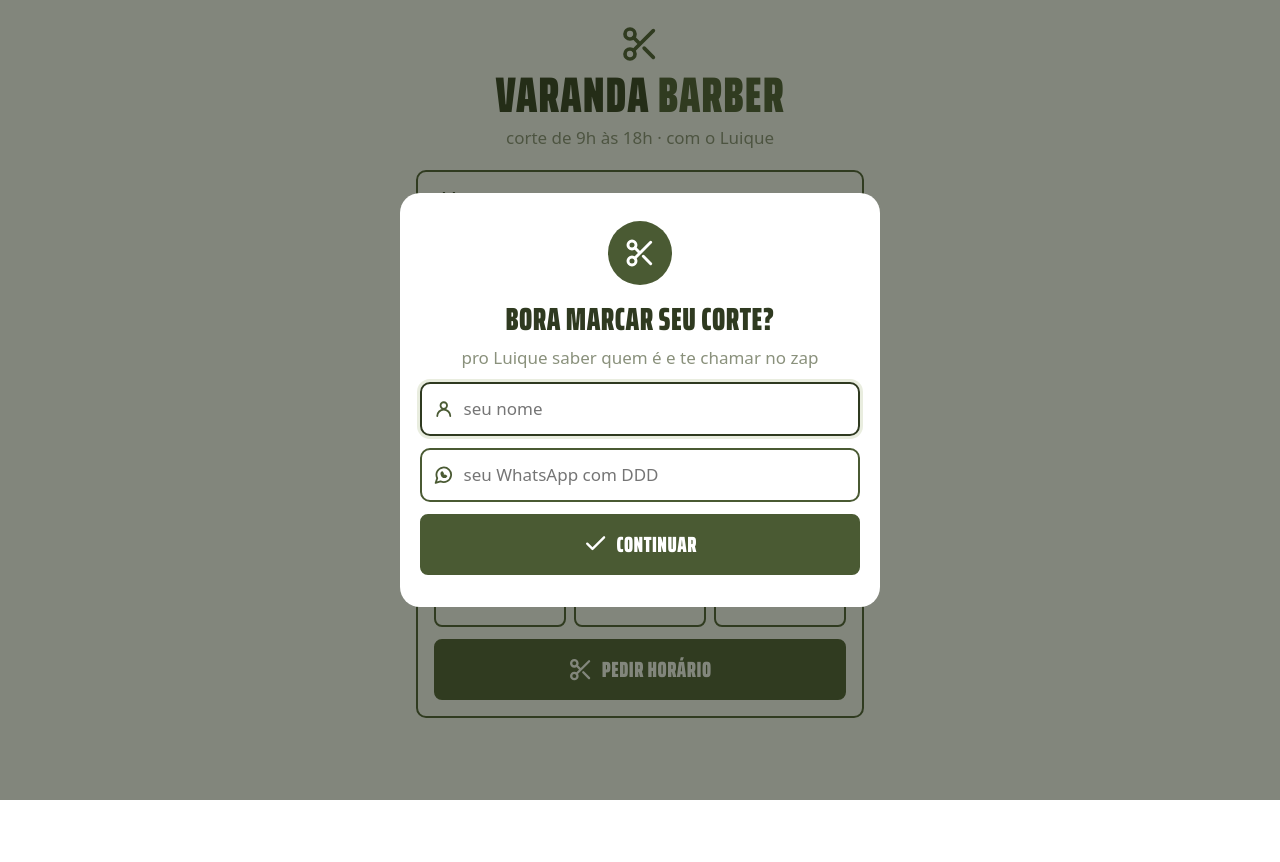
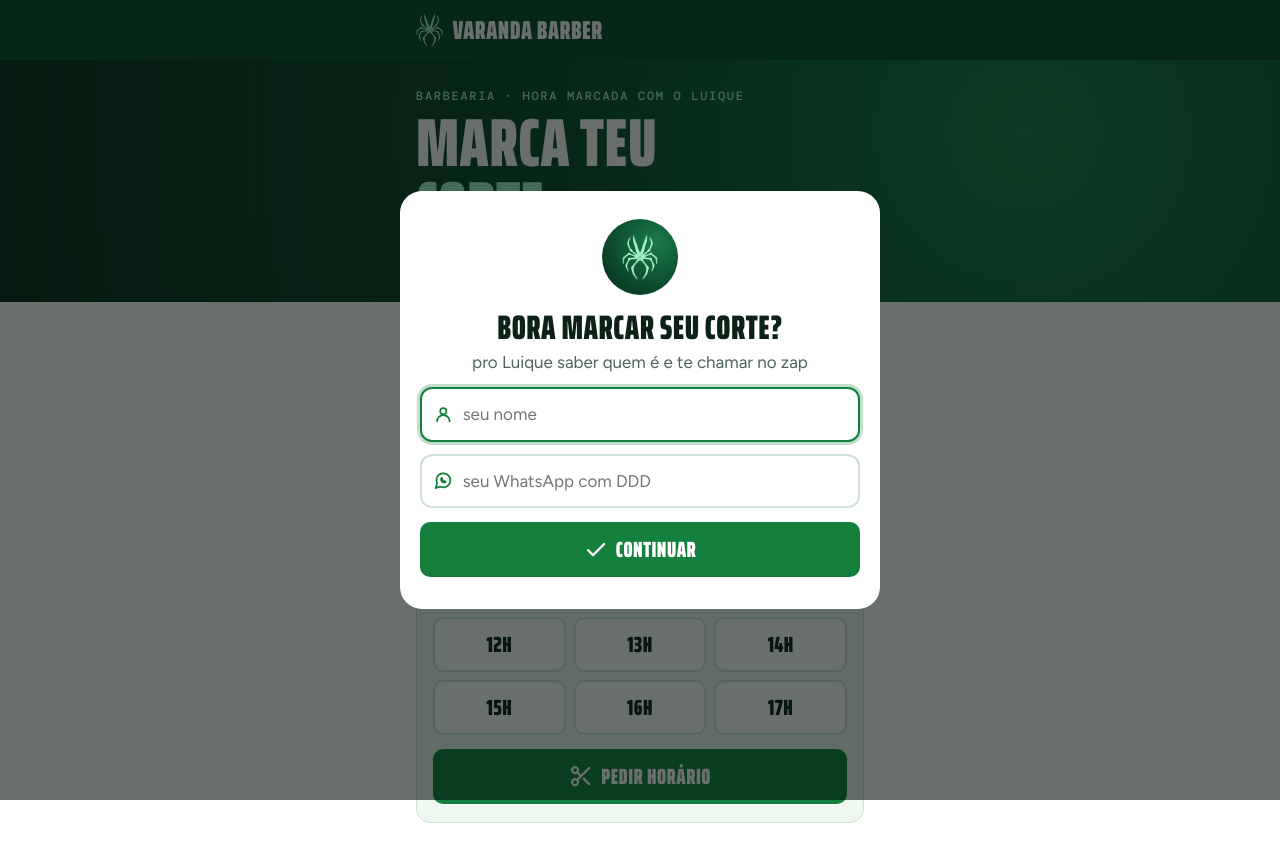
Before and after one commit to fernandollisboa/varanda-barber, a website: page index.html in a window 1280 px wide. Before the commit the page ends 800 px from the top, so only its background shows below. Drawn offline with Linux system fonts and the light colour scheme; no server answers.

Commit message:
cara do site da Varanda: verde floresta e menta, claro e escuro, logo da aranha-tesoura, Figtree e DM Mono
Co-Authored-By: Claude Opus 5.5 <noreply@anthropic.com>
Claude-Session: https://claude.ai/code/session_01Qf14oaAzRDyCQ3rerEVrjR

```diff
--- a/app.js
+++ b/app.js
@@ -97,7 +97,7 @@
   function quemE() {
     const g = guarda();
     $modal.innerHTML = `<form class="caixa" id="quem" novalidate>
-      <div class="selo">${ic('tesoura')}</div>
+      <div class="selo"><span class="marca"></span></div>
       <h2>bora marcar seu corte?</h2>
       <p>pro ${BARBEIRO} saber quem é e te chamar no zap</p>
       <label class="campo">${ic('pessoa')}<input id="nome" maxlength="40" placeholder="seu nome" autocomplete="given-name" value="${esc(g.nome || '')}"></label>
--- a/fonts/LICENCA.txt
+++ b/fonts/LICENCA.txt
@@ -1 +1,3 @@
 Saira Extra Condensed Black (fonts/SairaExtraCondensed.woff2): Copyright 2016 The Saira Project Authors. SIL Open Font License 1.1 (https://openfontlicense.org), não MIT.
+Figtree (fonts/Figtree.woff2): Copyright 2022 The Figtree Project Authors. SIL Open Font License 1.1, não MIT.
+DM Mono (fonts/DMMono.woff2): Copyright 2020 The DM Mono Project Authors. SIL Open Font License 1.1, não MIT.
--- a/index.html
+++ b/index.html
@@ -7,14 +7,15 @@
 <title>Varanda Barber · agendar corte</title>
 <meta property="og:title" content="Varanda Barber">
 <meta property="og:description" content="escolhe o horário e o barbeiro confirma">
-<meta name="theme-color" content="#ffffff">
+<meta name="theme-color" content="#0c4a2d">
 <link rel="manifest" href="manifest.json">
-<link rel="stylesheet" href="style.css?v=2026-11-19k">
+<link rel="stylesheet" href="style.css?v=2026-11-19l">
 </head>
 <body>
-<header><svg class="logo" viewBox="0 0 24 24" aria-hidden="true"><circle cx="6" cy="6" r="3"/><circle cx="6" cy="18" r="3"/><path d="M20 4 8.1 15.9M14.5 14.5 20 20M8.1 8.1 12 12"/></svg><h1>Varanda <span>Barber</span></h1><p>corte de 9h às 18h · com o Luique</p></header>
+<header class="top"><div class="wrap"><span class="marca" aria-hidden="true"></span><b>Varanda Barber</b></div></header>
+<section class="hero"><div class="wrap"><p class="eyebrow">barbearia · hora marcada com o Luique</p><h1>Marca teu <span>corte.</span></h1><p class="sub">segunda a sábado, de 9h às 18h</p></div></section>
 <main id="app"></main>
 <div id="modal" hidden></div>
-<script src="app.js?v=2026-11-19k"></script>
+<script src="app.js?v=2026-11-19l"></script>
 </body>
 </html>
--- a/style.css
+++ b/style.css
@@ -1,59 +1,77 @@
-/* verde musgo (o do short militar) no branco; a fonte é a Saira Extra Condensed Black, estreita e bem preta (fonts/, OFL).
-   semáforo só no status: amarelo espera, verde confirmado */
+/* a cara do site da Varanda (varanda-site2.vercel.app): verde floresta e menta, claro ou escuro conforme o celular.
+   títulos na Saira Extra Condensed Black, texto na Figtree, rótulos na DM Mono (fonts/, OFL); o logo é a aranha-tesoura (logo.png).
+   semáforo só no status: creme espera, verde confirmado */
 @font-face { font-family: 'Saira Extra Condensed'; src: url(fonts/SairaExtraCondensed.woff2) format('woff2'); font-weight: 900; font-display: swap; }
+@font-face { font-family: 'Figtree'; src: url(fonts/Figtree.woff2) format('woff2'); font-weight: 300 900; font-display: swap; }
+@font-face { font-family: 'DM Mono'; src: url(fonts/DMMono.woff2) format('woff2'); font-weight: 500; font-display: swap; }
 :root {
-  --musgo: #4a5a33; --musgo-escuro: #2f3a20; --musgo-claro: #e9eddf; --branco: #fff; --tinta: #26301a; --apagado: #8a917c;
-  --amarelo: #f4e7b8; --verde: #5f7f40;
+  --bg: #ffffff; --fg: #0d2217; --surface: #eef8f1; --line: #cfe3d6; --muted: #4d6558;
+  --brand: #0c4a2d; --brand-fg: #ffffff; --accent: #15803d; --accent-fg: #ffffff; --mint: #a7f3c8; --mint-ink: #06301c;
+  --espera: #f4e7b8; --espera-fg: #3d3410; --ok: #1f7a4d; --ok-fg: #ffffff; --bad: #b3261e;
+  --display: 'Saira Extra Condensed', 'Arial Narrow', Impact, sans-serif; --mono: 'DM Mono', ui-monospace, monospace;
+}
+@media (prefers-color-scheme: dark) {
+  :root {
+    --bg: #07140d; --fg: #e9f5ee; --surface: #0e2217; --line: #22402e; --muted: #9fb8a8;
+    --brand: #04100a; --brand-fg: #e9f5ee; --accent: #3ecf7e; --accent-fg: #04100a;
+    --espera: #f4e7b8; --espera-fg: #2a2410; --ok: #5cc795; --ok-fg: #04100a; --bad: #ff8a80;
+  }
 }
 * { box-sizing: border-box; }
-body { margin: 0; background: var(--branco); color: var(--tinta); font: 17px/1.4 system-ui, sans-serif; }
-h1, h2, button, .botao, .status, .quando { font-family: 'Saira Extra Condensed', system-ui, sans-serif; font-weight: 900; text-transform: uppercase; letter-spacing: .5px; }
-header { text-align: center; padding: 24px 16px 4px; }
-.logo { width: 40px; height: 40px; fill: none; stroke: var(--musgo); stroke-width: 2.2; stroke-linecap: round; stroke-linejoin: round; }
-h1 { margin: 0; font-size: clamp(34px, 12.5vw, 50px); letter-spacing: 1px; line-height: 1; color: var(--musgo-escuro); }
-h1 span { color: var(--musgo); }
-header p { margin: 6px 0 0; color: var(--apagado); }
-main { max-width: 480px; margin: 0 auto; padding: 16px; }
-.cartao { border: 2px solid var(--musgo); border-radius: 10px; padding: 16px; margin-bottom: 16px; }
-h2 { margin: 0 0 12px; font-size: 26px; color: var(--musgo-escuro); display: flex; align-items: center; gap: 8px; }
+body { margin: 0; background: var(--bg); color: var(--fg); font: 17px/1.45 'Figtree', system-ui, sans-serif; }
+.wrap { max-width: 480px; margin: 0 auto; padding: 0 16px; }
+h1, h2, button, .botao, .quando { font-family: var(--display); font-weight: 900; text-transform: uppercase; letter-spacing: .5px; }
+
+/* o logo: a aranha-tesoura, pintada com a cor do texto */
+.marca { display: inline-block; aspect-ratio: 406 / 520; height: 34px; background: currentColor; -webkit-mask: url(logo.png) center / contain no-repeat; mask: url(logo.png) center / contain no-repeat; }
+.top { position: sticky; top: 0; z-index: 5; background: var(--brand); color: var(--brand-fg); }
+.top .wrap { display: flex; align-items: center; gap: 10px; min-height: 60px; }
+.top .marca { color: var(--mint); }
+.top b { font: 900 26px/1 var(--display); text-transform: uppercase; letter-spacing: .5px; }
+.hero { color: #fff; background: radial-gradient(circle at 80% 30%, #1b7a4a 0%, #0c4a2d 45%, #062a19 100%); padding: 28px 0 30px; }
+.eyebrow { font: 500 12px var(--mono); letter-spacing: .14em; text-transform: uppercase; color: var(--mint); margin: 0 0 8px; }
+.hero h1 { margin: 0; font-size: clamp(48px, 15vw, 68px); line-height: .92; }
+.hero h1 span { display: block; color: var(--mint); }
+.sub { margin: 10px 0 0; color: #cfe8d9; }
+
+main { max-width: 480px; margin: 0 auto; padding: 18px 16px 32px; }
+.cartao { background: var(--surface); border: 1px solid var(--line); border-radius: 14px; padding: 18px 16px; margin-bottom: 16px; }
+h2 { margin: 0 0 12px; font-size: 26px; line-height: 1.1; display: flex; align-items: center; gap: 8px; }
 .grade { display: grid; grid-template-columns: repeat(3, 1fr); gap: 8px; }
-.dias { margin-bottom: 14px; }
-button, .botao { display: flex; align-items: center; justify-content: center; gap: 8px; font-size: 22px; border: 2px solid var(--musgo); background: var(--branco); color: var(--musgo-escuro); border-radius: 8px; padding: 11px 6px; cursor: pointer; text-align: center; text-decoration: none; width: 100%; }
-button[aria-pressed="true"] { background: var(--musgo-escuro); border-color: var(--musgo-escuro); color: var(--branco); }
-button:disabled { border-color: #d9ddd0; color: #b8bdab; background: transparent; cursor: default; text-decoration: line-through; }
-.principal, #zap { background: var(--musgo); color: var(--branco); margin-top: 12px; }
-#remarca, #volta { margin-top: 8px; }
-input { font: inherit; width: 100%; padding: 11px; border: 2px solid var(--musgo); border-radius: 8px; margin-top: 12px; }
-.status { display: inline-flex; align-items: center; gap: 6px; padding: 3px 12px; border-radius: 99px; font-size: 18px; }
-.status.espera { background: var(--amarelo); color: var(--tinta); }
-.status.ok { background: var(--verde); color: var(--branco); }
+.dias { margin-bottom: 16px; }
+button, .botao { display: flex; align-items: center; justify-content: center; gap: 8px; width: 100%; min-height: 48px; font-size: 22px; border: 2px solid var(--line); background: var(--bg); color: var(--fg); border-radius: 10px; padding: 8px 6px; cursor: pointer; text-decoration: none; }
+button[aria-pressed="true"] { background: var(--brand); border-color: var(--brand); color: var(--mint); }
+button:disabled { color: var(--line); border-style: dashed; background: transparent; cursor: default; text-decoration: line-through; }
+.principal, #zap { background: var(--accent); border-color: var(--accent); color: var(--accent-fg); margin-top: 14px; }
+#remarca, #volta { margin-top: 8px; background: transparent; }
+input { font: inherit; width: 100%; padding: 12px; border: 2px solid var(--line); border-radius: 10px; margin-top: 12px; background: var(--bg); color: var(--fg); }
+.status { display: inline-flex; align-items: center; gap: 6px; padding: 4px 12px; border-radius: 99px; font: 500 13px var(--mono); letter-spacing: .08em; text-transform: uppercase; }
+.status.espera { background: var(--espera); color: var(--espera-fg); }
+.status.ok { background: var(--ok); color: var(--ok-fg); }
 #meu .status { margin: 0 0 4px; }
-.pedido { display: flex; align-items: center; justify-content: space-between; gap: 8px; padding: 10px 0 10px 10px; border-top: 1px solid var(--musgo-claro); border-left: 5px solid var(--amarelo); }
-.pedido.ok { border-left-color: var(--verde); }
-.pedido.alvo { background: #faf4dc; }
-.pedido button { width: auto; padding: 10px 14px; }
-.tel { color: var(--musgo); font-weight: 700; }
-.vazio, .erro { color: var(--apagado); margin: 0; }
-.erro { color: #a3312a; }
-
-/* ícones */
-.ic { width: 1.15em; height: 1.15em; flex: none; fill: none; stroke: currentColor; stroke-width: 2.2; stroke-linecap: round; stroke-linejoin: round; }
-.quando { display: flex; align-items: center; gap: 8px; flex-wrap: wrap; font-size: 32px; text-transform: uppercase; color: var(--musgo-escuro); margin: 0 0 12px; }
+.quando { display: flex; align-items: center; gap: 8px; flex-wrap: wrap; font-size: 34px; line-height: 1; color: var(--fg); margin: 0 0 14px; }
 .quando span { display: inline-flex; align-items: center; gap: 8px; }
-.eu { background: var(--musgo-claro); border-color: var(--musgo-claro); color: var(--musgo-escuro); font: 15px system-ui, sans-serif; text-transform: none; letter-spacing: 0; margin-bottom: 16px; justify-content: flex-start; padding: 10px 14px; }
+.eu { background: var(--surface); border: 1px solid var(--line); color: var(--fg); font: 500 15px 'Figtree', system-ui, sans-serif; text-transform: none; letter-spacing: 0; margin-bottom: 16px; justify-content: flex-start; padding: 10px 14px; min-height: 0; }
 .eu .ic:last-child { margin-left: auto; opacity: .6; }
-.tel { display: inline-flex; align-items: center; gap: 4px; }
+.pedido { display: flex; align-items: center; justify-content: space-between; gap: 8px; padding: 10px 0 10px 12px; border-top: 1px solid var(--line); border-left: 5px solid var(--espera); }
+.pedido.ok { border-left-color: var(--ok); }
+.pedido.alvo { background: color-mix(in srgb, var(--espera) 30%, transparent); }
+.pedido button { width: auto; padding: 8px 14px; font-size: 20px; background: var(--accent); border-color: var(--accent); color: var(--accent-fg); }
+.tel { display: inline-flex; align-items: center; gap: 4px; color: var(--accent); font-weight: 700; }
+.vazio, .erro { color: var(--muted); margin: 0; }
+.erro { color: var(--bad); }
+.ic { width: 1.1em; height: 1.1em; flex: none; fill: none; stroke: currentColor; stroke-width: 2.2; stroke-linecap: round; stroke-linejoin: round; }
 
 /* o pop-up da chegada */
-#modal { position: fixed; inset: 0; background: rgba(28, 36, 18, .55); display: flex; align-items: flex-end; justify-content: center; z-index: 10; }
+#modal { position: fixed; inset: 0; background: rgba(4, 16, 10, .6); display: flex; align-items: flex-end; justify-content: center; z-index: 10; }
 #modal[hidden] { display: none; }
-.caixa { background: var(--branco); width: 100%; max-width: 480px; border-radius: 20px 20px 0 0; padding: 28px 20px 24px; text-align: center; animation: sobe .25s ease-out; }
-@media (min-width: 520px) { #modal { align-items: center; } .caixa { border-radius: 20px; } }
+.caixa { background: var(--bg); color: var(--fg); width: 100%; max-width: 480px; border-radius: 22px 22px 0 0; padding: 28px 20px 24px; text-align: center; animation: sobe .25s ease-out; }
+@media (min-width: 520px) { #modal { align-items: center; } .caixa { border-radius: 22px; } }
 @keyframes sobe { from { transform: translateY(40px); opacity: 0; } }
-.caixa h2 { justify-content: center; font-size: 32px; margin: 12px 0 4px; }
-.caixa > p { margin: 0 0 8px; color: var(--apagado); }
-.selo { width: 64px; height: 64px; margin: 0 auto; border-radius: 50%; background: var(--musgo); color: var(--branco); display: grid; place-items: center; }
-.selo .ic { width: 32px; height: 32px; }
-.campo { display: flex; align-items: center; gap: 10px; border: 2px solid var(--musgo); border-radius: 10px; padding: 0 12px; margin-top: 12px; color: var(--musgo); }
-.campo:focus-within { border-color: var(--musgo-escuro); box-shadow: 0 0 0 3px var(--musgo-claro); }
+.caixa h2 { justify-content: center; font-size: 34px; margin: 14px 0 4px; }
+.caixa > p { margin: 0 0 8px; color: var(--muted); }
+.selo { width: 76px; height: 76px; margin: 0 auto; border-radius: 50%; background: radial-gradient(circle at 70% 30%, #1b7a4a, #0c4a2d 60%, #062a19); color: var(--mint); display: grid; place-items: center; }
+.selo .marca { height: 46px; }
+.campo { display: flex; align-items: center; gap: 10px; border: 2px solid var(--line); border-radius: 12px; padding: 0 12px; margin-top: 12px; color: var(--accent); background: var(--bg); }
+.campo:focus-within { border-color: var(--accent); box-shadow: 0 0 0 3px color-mix(in srgb, var(--accent) 25%, transparent); }
 .campo input { border: 0; margin: 0; padding: 13px 0; outline: none; }
```
Also changed, not shown: fonts/DMMono.woff2 (added), fonts/Figtree.woff2 (added), logo.png (added), manifest.json.
